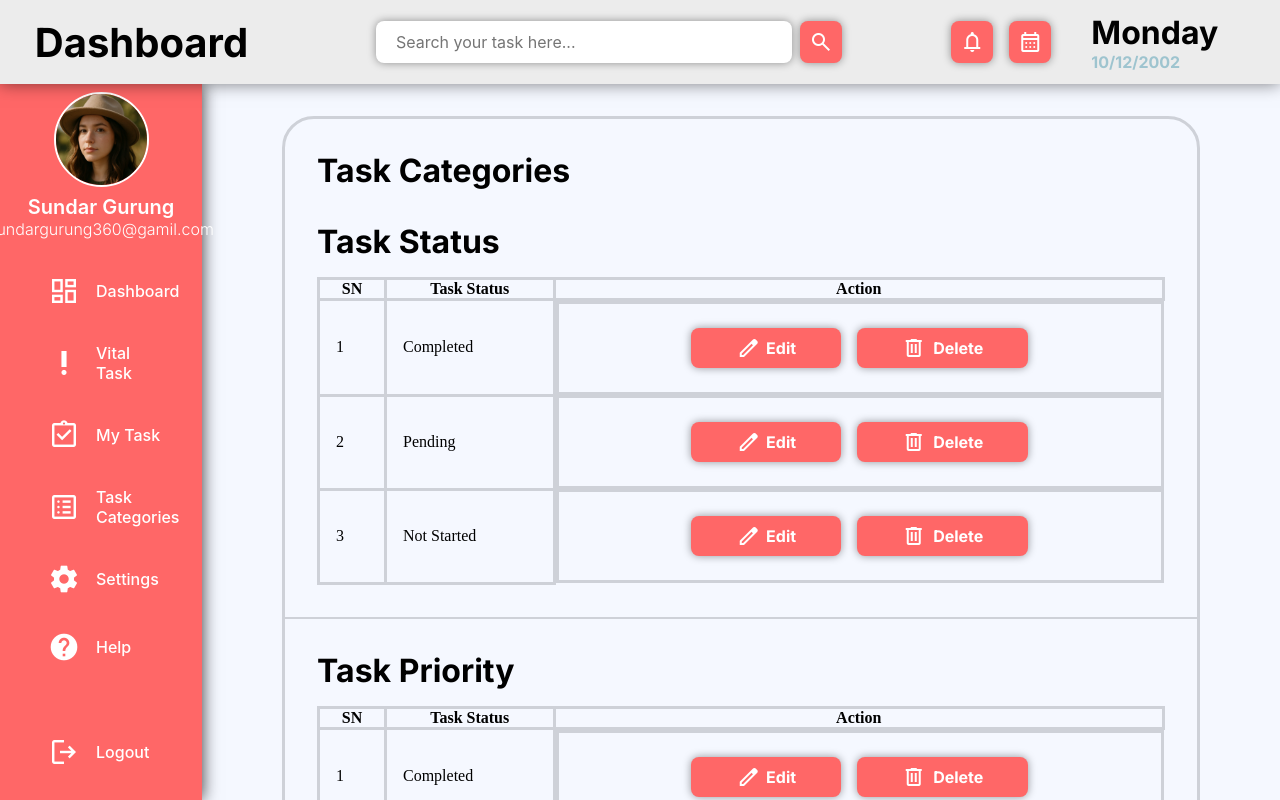
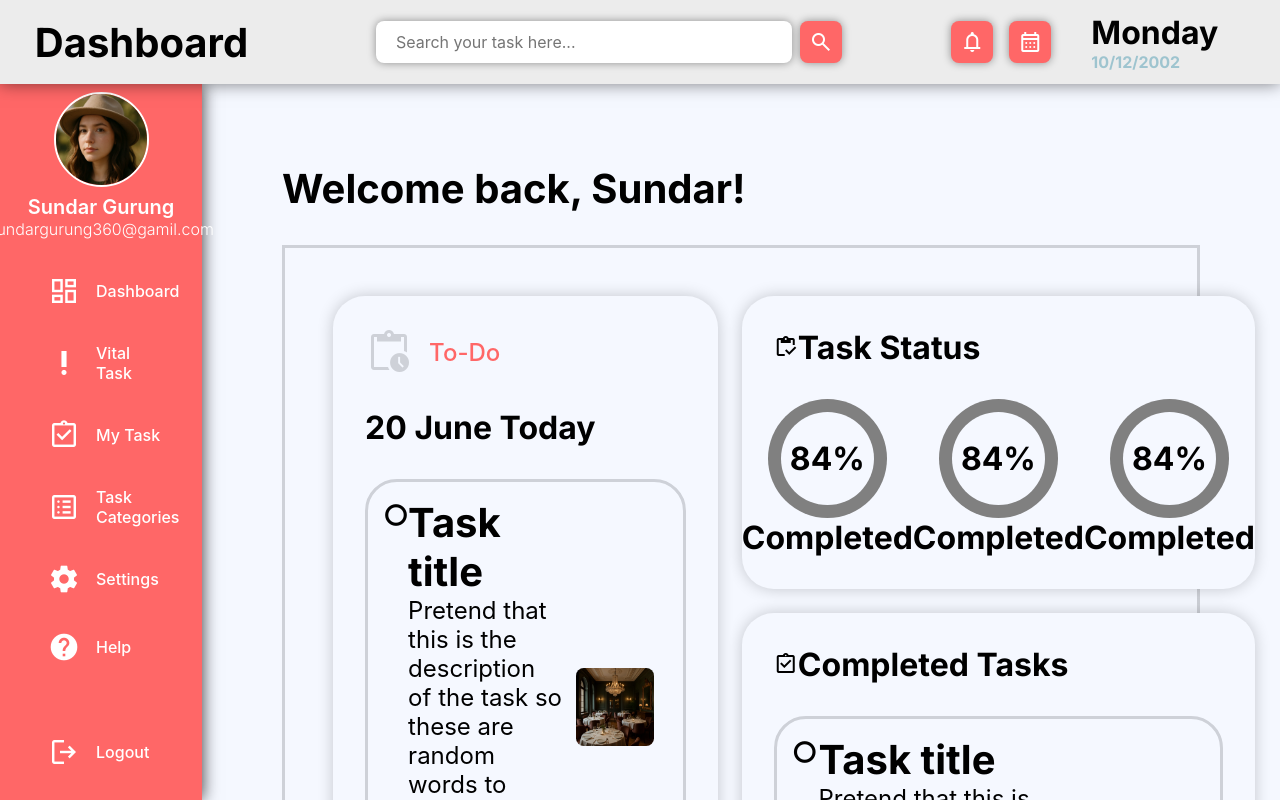
Before and after one commit to pewpil/to-do-app, a React (Vite) app: page / in a window 1280 px wide. Built offline with nearby package versions, Linux system fonts and the light colour scheme; a web font is replaced by a local one.

Commit message:
routing initialized

```diff
--- a/src/App.jsx
+++ b/src/App.jsx
@@ -16,7 +16,7 @@ function App() {
     <div id={styles.app}>
 	  <TopBar title="Dashboard" date="10/12/2002" day="Monday"></TopBar>
 	  <SideBar></SideBar>
-	  <TaskCategories></TaskCategories>
+	  <Dashboard></Dashboard>
     </div>
   );
 }
```
